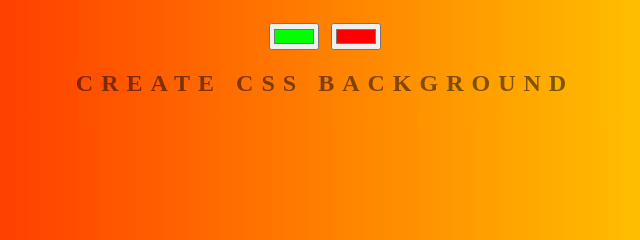
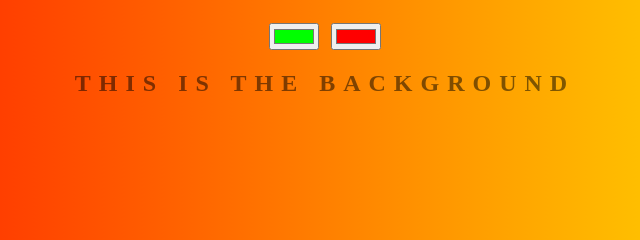
Before and after one commit to bbkrol/background-generator, a plain HTML site: page index.html in a window 1280 px wide. Shown: the part 182-422 px from the top of the page, 315-955 px from the left. Drawn offline with Linux system fonts and the light colour scheme.

Commit message:
changing h2

```diff
--- a/index.html
+++ b/index.html
@@ -8,7 +8,7 @@
 	<h1>Background Generator!!!</h1>
 	<input class="color1" type="color" name="color1" value="#00ff00">
 	<input class="color2" type="color" name="color2" value="#ff0000">
-	<h2>Create CSS Background</h2>
+	<h2>This is the background</h2>
 	<h3></h3>
 	<script type="text/javascript" src="script.js"></script>
 </body>
```
